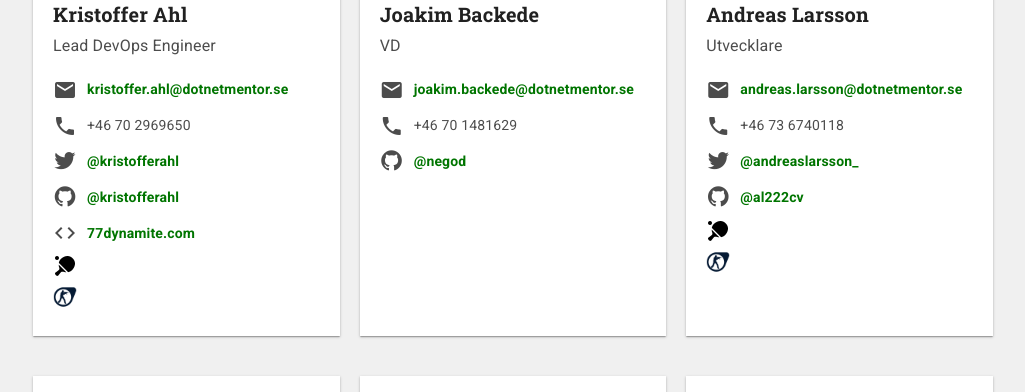
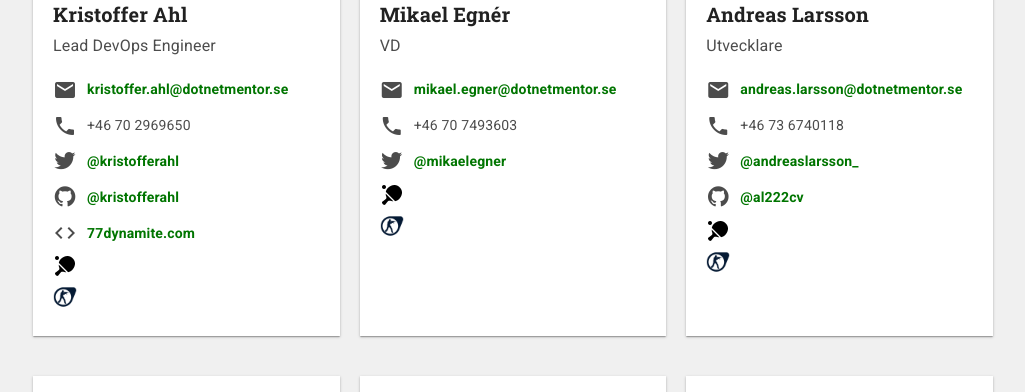
Before and after one commit to dotnetmentor/dotnetmentor-website, a Jekyll site: the page built from contact.html, in a window 1280 px wide and 900 px high, scrolled down 1184 px, cut to the strip 259-651 px from the top of the window. Shown: the whole strip, without its empty margins (127-1152 px from the left). Built offline with Jekyll 4.4.1, drawn with Linux system fonts in a browser that asks for light colours.

Commit message:
Replaced CEO

```diff
--- a/contact.html
+++ b/contact.html
@@ -104,17 +104,19 @@ description: Konsulter, mentorer, experthjälp eller utveckling av en produkt? H
             </div>
         </div>
 
-	   <div class="box card contact" id="joakim">
+        <div class="box card contact" id="mikael">
             <div class="card-image">
-                <img src="https://www.gravatar.com/avatar/445bd8b4a85b29a58fe0457f602f5439.?s=220&d=identicon" />
+                <img src="https://www.gravatar.com/avatar/89fa409841291104b3d9e10652661463.?s=220&d=identicon" />
             </div>
             <div class="card-content">
-                <h4>Joakim Backede</h4>
+                <h4>Mikael Egnér</h4>
                 <div class="title">VD</div>
                 <ul class="info-list">
-                    <li><i class="material-icons">mail</i> <a href="mailto:joakim.backede@dotnetmentor.se">joakim.backede@dotnetmentor.se</a></li>
-                    <li><i class="material-icons">phone</i> +46 70 1481629</li>
-                    <li><i class="icon-github-circled"></i> <a href="https://github.com/negod">@negod</a></li>
+                    <li><i class="material-icons">mail</i> <a href="mailto:mikael.egner@dotnetmentor.se">mikael.egner@dotnetmentor.se</a></li>
+                    <li><i class="material-icons">phone</i> +46 70 7493603</li>
+                    <li><i class="icon-twitter"></i> <a href="http://twitter.com/mikaelegner">@mikaelegner</a></li>
+                    <li><img class="pong-icon" src="/assets/pingpong.png"><span class="pong-stat" data-id="mikael.egner@dotnetmentor.se"></span></li>
+                    <li><img class="cs-icon" src="/assets/cs.png"><span class="cs-stat" data-id="mikael.egner"></span></li>
                 </ul>
             </div>
         </div>
```
